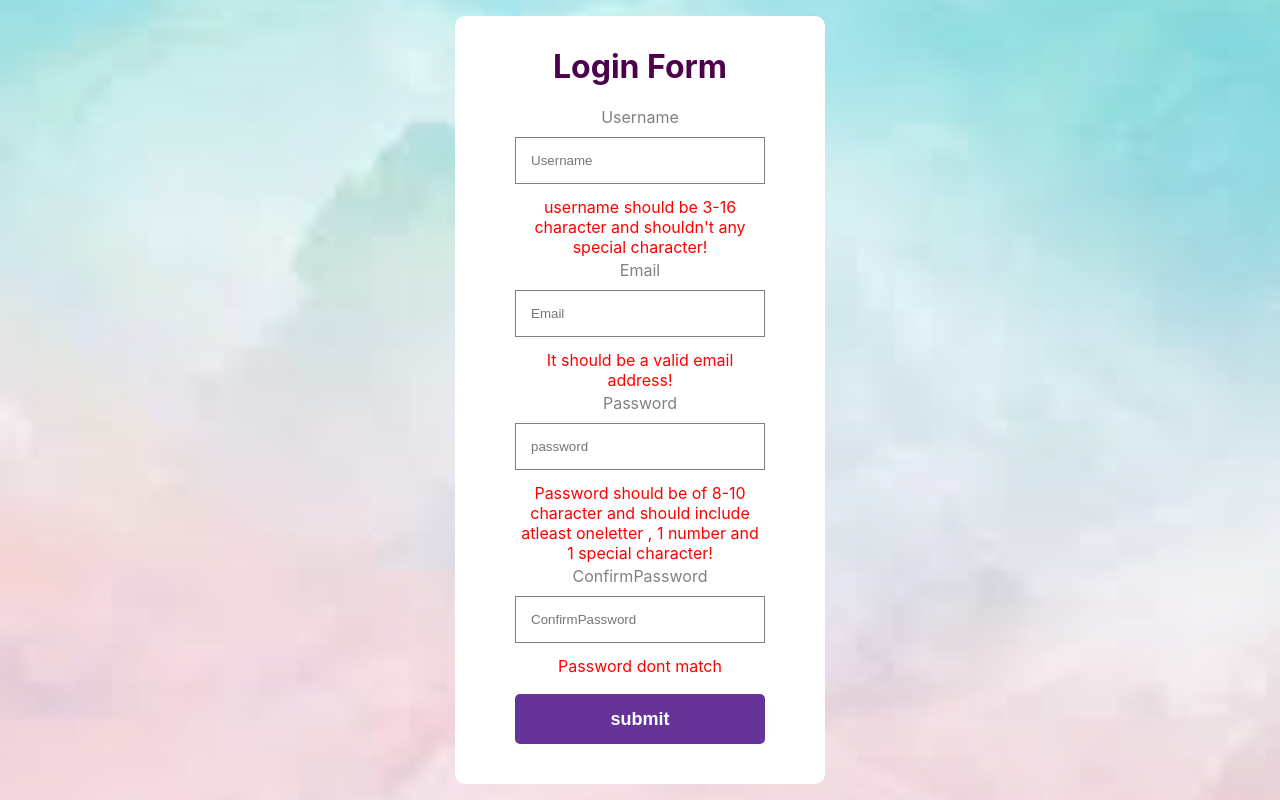
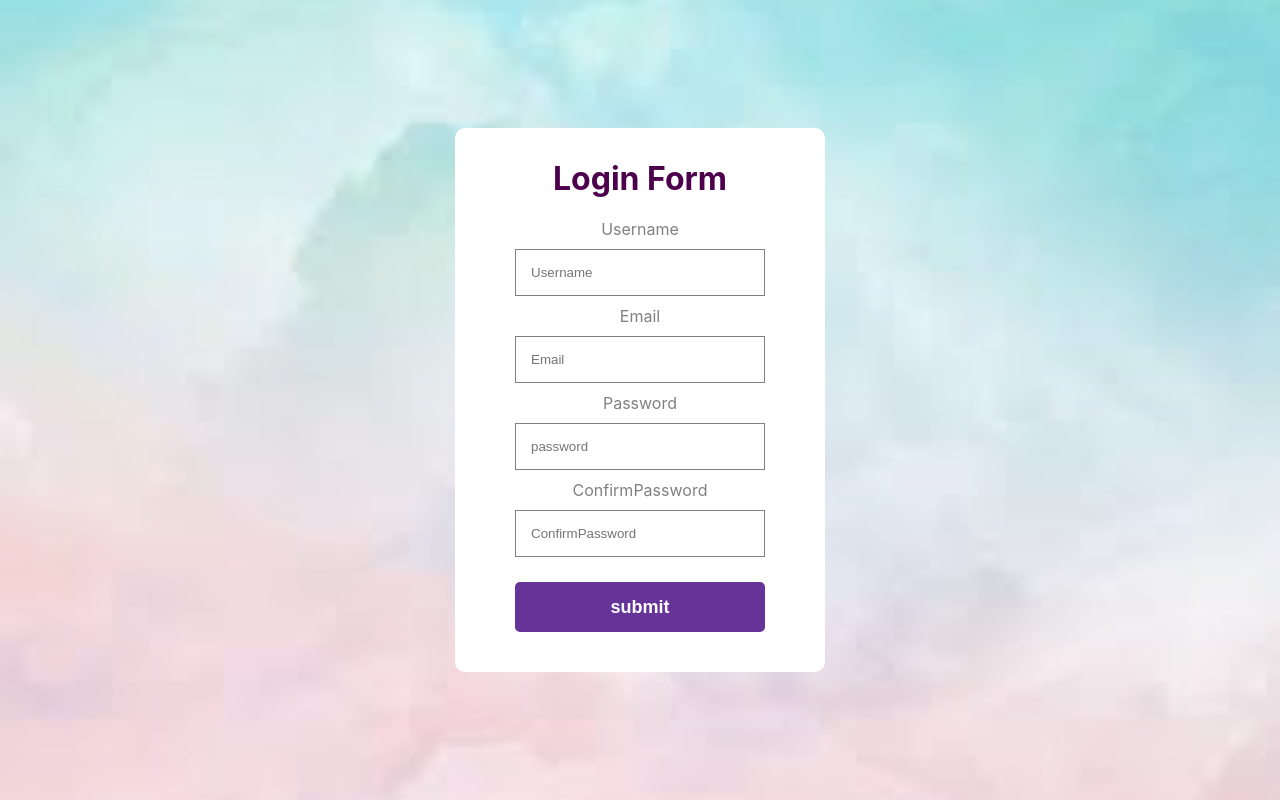
Before and after one commit to VaniAwasthi/Login-Form, a React (Create React App) app: page / in a window 1280 px wide. Built offline with nearby package versions, Linux system fonts and the light colour scheme.

Commit message:
Add existing project files to Git

```diff
--- a/src/App.js
+++ b/src/App.js
@@ -16,7 +16,9 @@ function App() {
     type:"text",
     placeholder:"Username",
     errorMessage:"username should be 3-16 character and shouldn't any special character!",
-    label:"Username"
+    label:"Username",
+    pattern:"^[A-za-z0-9]{3,16}$",
+    require:true,
   },
   {
     id:2,
@@ -25,6 +27,7 @@ function App() {
     placeholder:"Email",
     errorMessage:"It should be a valid email address!",
     label:"Email",
+    require:true
   },
   {
     id:3,
@@ -32,7 +35,9 @@ function App() {
     type:"password",
     placeholder:"password",
     errorMessage:"Password should be of 8-10 character and should include atleast oneletter , 1 number and 1 special character! ",
-    label:"Password"
+    label:"Password",
+    pattern:"(?=.*\d)(?=.*[a-z])(?=.*[A-Z]).{8,}",
+    require:true,
 
   },
   {
@@ -41,7 +46,8 @@ function App() {
     type:"password",
     placeholder:"ConfirmPassword",
     errorMessage:"Password dont match",
-    label:"ConfirmPassword"
+    label:"ConfirmPassword",
+    require:true,
   }
 ]
   console.log("re-rendered")
--- a/src/Component/loginForm.css
+++ b/src/Component/loginForm.css
@@ -13,7 +13,12 @@ label{
     color: gray;
 }
 span{
-    font-style: 9px;
+    font-size:12px;
     color:red;
     padding: 3px;
+    display: none;
 }
+input:invalid~span{
+    display: block;
+
+}
```
